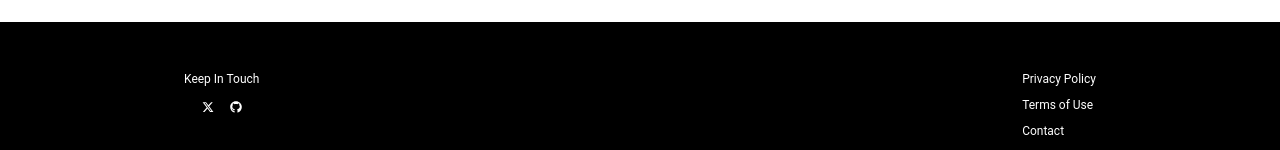
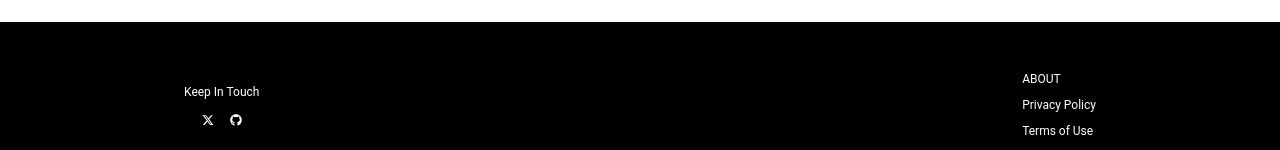
Before and after one commit to rem0930/Swing, a Next.js app in the folder frontend/: page /about in a window 1280 px wide. Shown: the part 1840-1990 px from the top of the page. Built offline with nearby package versions, Linux system fonts and the light colour scheme; no server answers.

Commit message:
setup_about and Contact

```diff
--- a/frontend/src/components/Layouts/Footer.jsx
+++ b/frontend/src/components/Layouts/Footer.jsx
@@ -20,13 +20,16 @@ const Footer = () => {
           </Box>
           <Box textAlign="left" mr={6}>
             <VStack spacing={2} align="left">
+              <Link href="/about" color="white" fontSize="xs" _hover={{ textDecoration: "underline", color: "teal.300" }}>
+                ABOUT
+              </Link>
               <Link color="white" fontSize="xs" _hover={{ textDecoration: "underline", color: "teal.300" }}>
                 Privacy Policy
               </Link>
               <Link color="white" fontSize="xs" _hover={{ textDecoration: "underline", color: "teal.300" }}>
                 Terms of Use
               </Link>
-              <Link isExternal color="white" fontSize="xs" _hover={{ textDecoration: "underline", color: "teal.300" }}>
+              <Link href="https://forms.gle/e6pnLbU5FcCjsyTt7" isExternal color="white" fontSize="xs" _hover={{ textDecoration: "underline", color: "teal.300" }}>
                 Contact
               </Link>
             </VStack>
```
